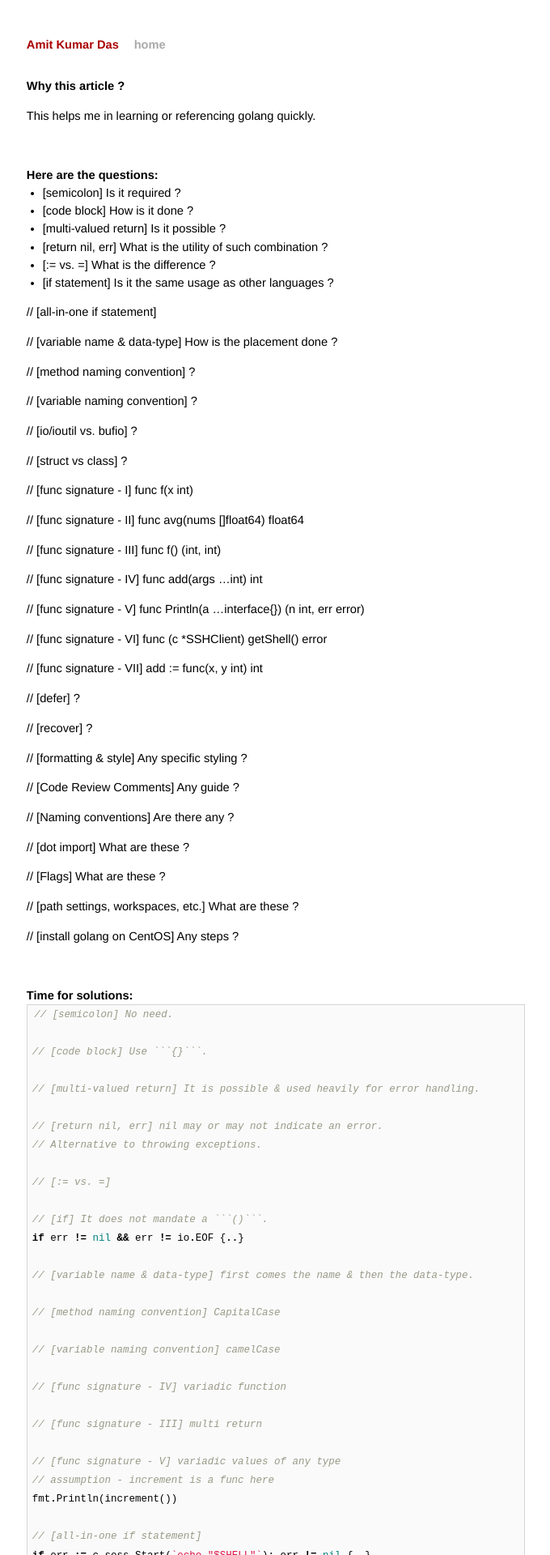
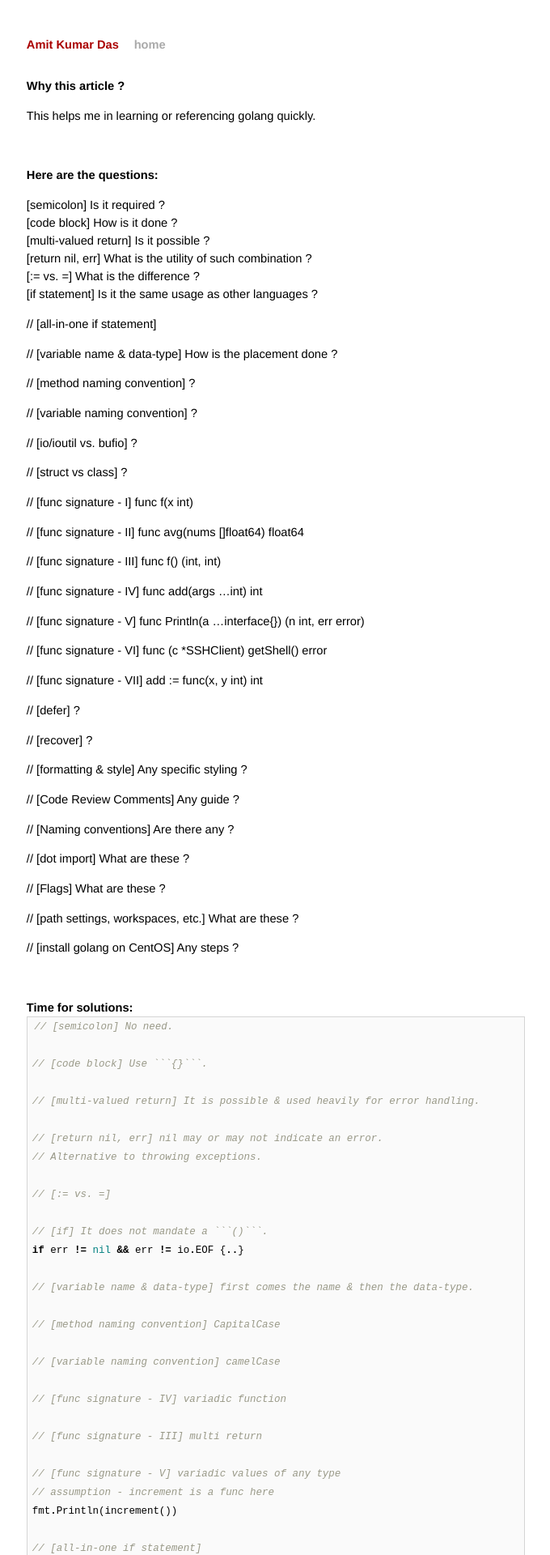
Before and after one commit to AmitKumarDas/amitkumardas.github.io, a Jekyll site: the page built from _posts/2016-07-14-faqs-on-golang.md, in a window 1280 px wide. Shown: the top 1920 px of the page at 81% size, without its empty margins (299-979 px from the left). Built offline with Jekyll 4.4.1, drawn with Linux system fonts in a browser that asks for light colours.

Commit message:
Update 2016-07-14-faqs-on-golang.md

```diff
--- a/_posts/2016-07-14-faqs-on-golang.md
+++ b/_posts/2016-07-14-faqs-on-golang.md
@@ -11,12 +11,18 @@ title: FAQs on golang
 
 ## Here are the questions:
 
-- [semicolon] Is it required ?
-- [code block] How is it done ?
-- [multi-valued return] Is it possible ?
-- [return nil, err] What is the utility of such combination ?
-- [:= vs. =] What is the difference ?
-- [if statement] Is it the same usage as other languages ?
+> [semicolon] Is it required ?
+<br />
+> [code block] How is it done ?
+<br />
+> [multi-valued return] Is it possible ?
+<br />
+> [return nil, err] What is the utility of such combination ?
+<br />
+> [:= vs. =] What is the difference ?
+<br />
+> [if statement] Is it the same usage as other languages ?
+<br />
 
 // [all-in-one if statement]
 
```
